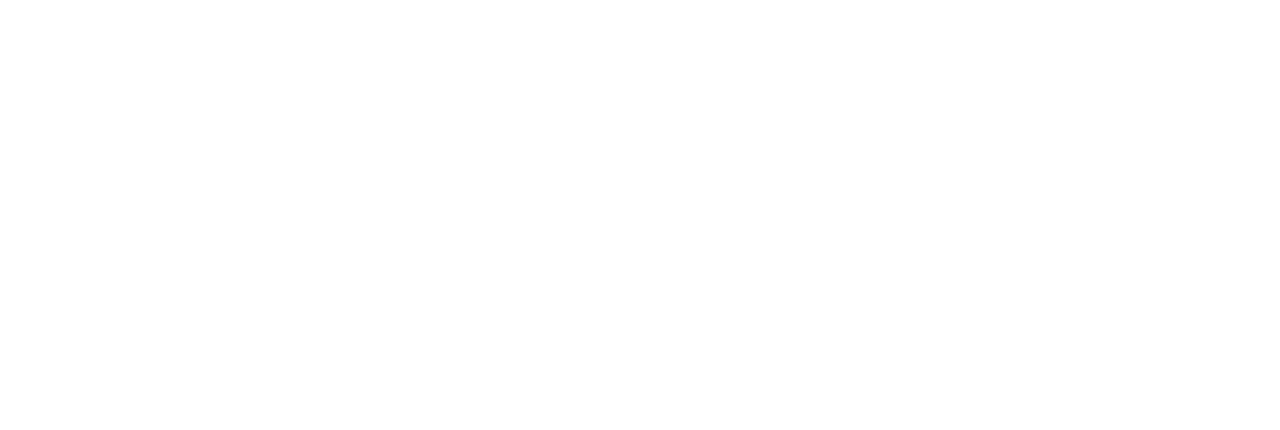
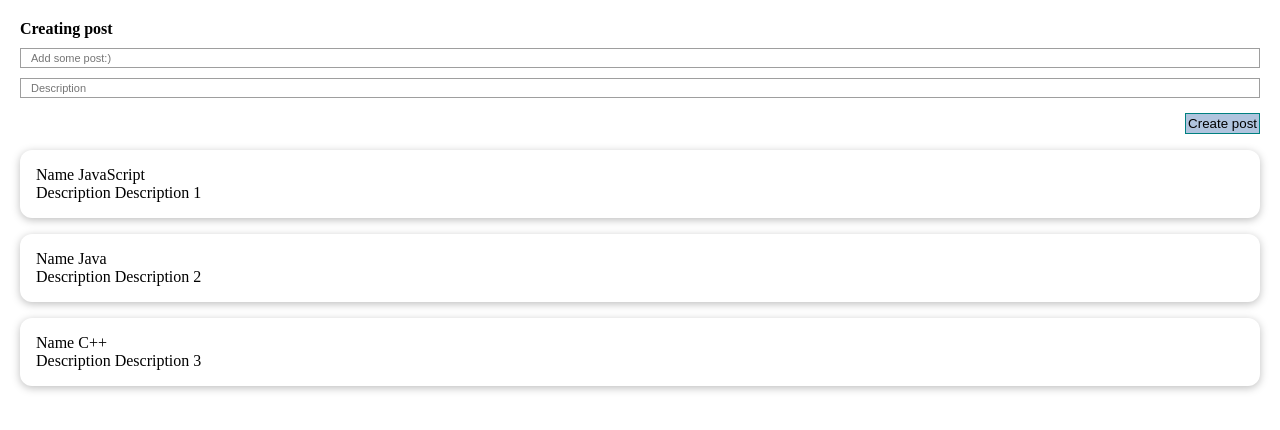
Before and after one commit to GitHubStanislav/vue-cli-01-a-new-vue-project, a Vue app: page / in a window 1280 px wide. Shown: the top 430 px of the page. Built offline with nearby package versions, Linux system fonts and the light colour scheme.

Commit message:
add inputs with button

```diff
--- a/src/App.vue
+++ b/src/App.vue
@@ -1,7 +1,16 @@
 <template>
-  <div class="post">
-
+ <div class="app">
+  <form>
+    <h4>Creating post</h4>
+    <input class="input" type="text" placeholder="Add some post:)" />
+    <input class="input" type="text" placeholder="Description" />
+    <button class="btn">Create post</button>
+  </form>
+  <div class="post" v-for="post in posts" :key="post.id">
+    <div>Name {{ post.title }}</div>
+    <div>Description {{ post.body }}</div>
   </div>
+ </div>
 </template>
 
 <script>
@@ -9,8 +18,23 @@
   components: {},
   data() {
     return {
-      like: 0,
-      dislike: 0,
+      posts: [
+        {
+          id: 1,
+          title: "JavaScript",
+          body: "Description 1 ",
+        },
+        {
+          id: 2,
+          title: "Java",
+          body: "Description 2",
+        },
+        {
+          id: 2,
+          title: "C++",
+          body: "Description 3",
+        },
+      ],
     };
   },
   methods: {},
@@ -23,7 +47,39 @@
   margin: 0;
   padding: 0;
 }
-.post{
+.app{
+    padding: 20px;
+}
+form{
+    display: flex;
+    flex-direction: column;
+}
+.btn{
+    margin-top: 15px;
+    align-self: flex-end;
+    background: lightsteelblue;
+    color: black;
+    border: 1px solid teal;
+    padding: 2px;
+}
+.btn:hover{
+    background-color: coral;
+}
+
+.post {
+  margin: 1rem 0;
+  box-shadow: 0 2px 8px rgba(0, 0, 0, 0.26);
+  border-radius: 12px;
+  padding: 1rem;
+}
+.input {
+  width: 100%;
+  border: 1px solid #9e9e9e;
+  color: #000000;
+  padding: 3px 10px;
+  margin-top: 10px;
+  font-size: 11px;
+  background: #fff;
 
 }
 </style>
```
